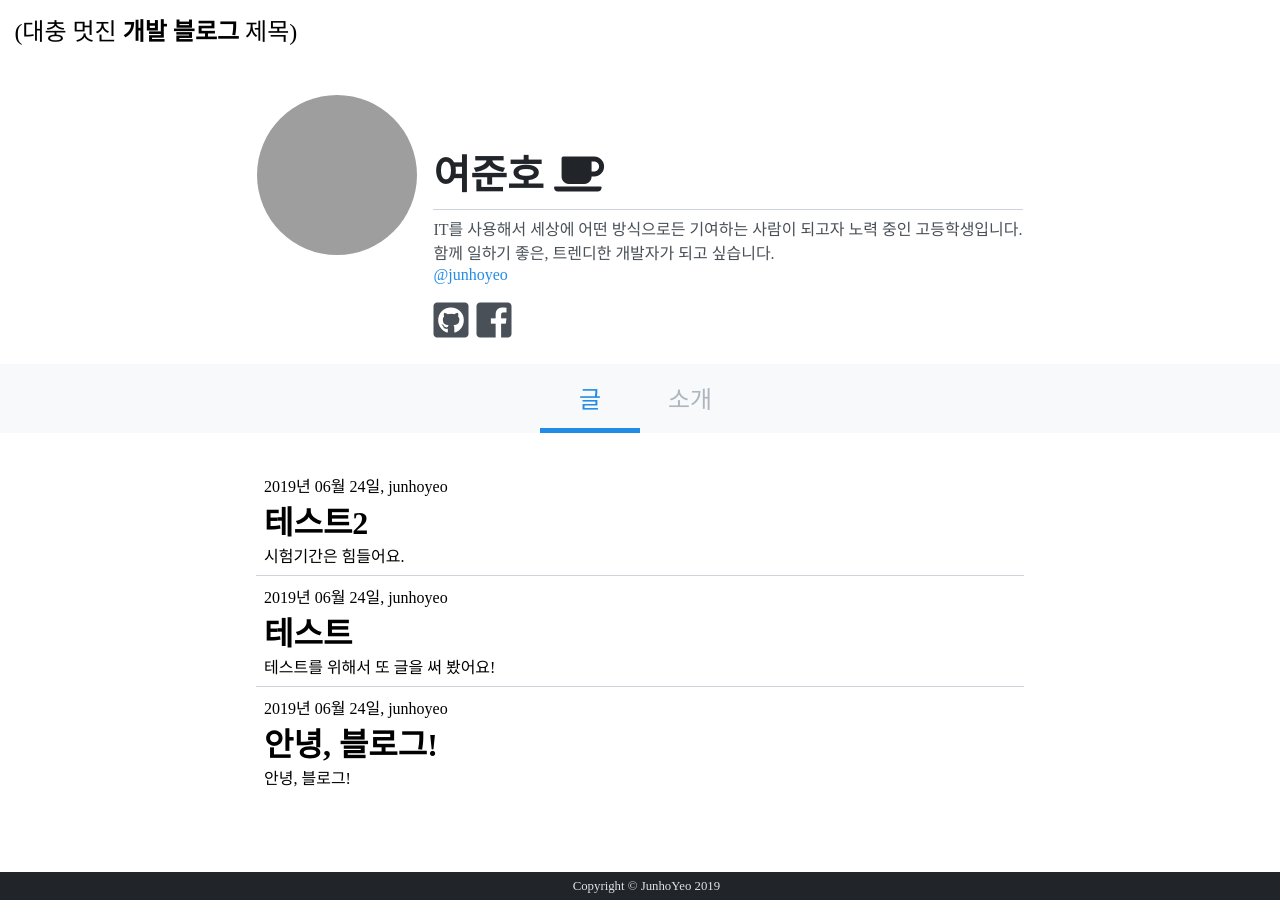
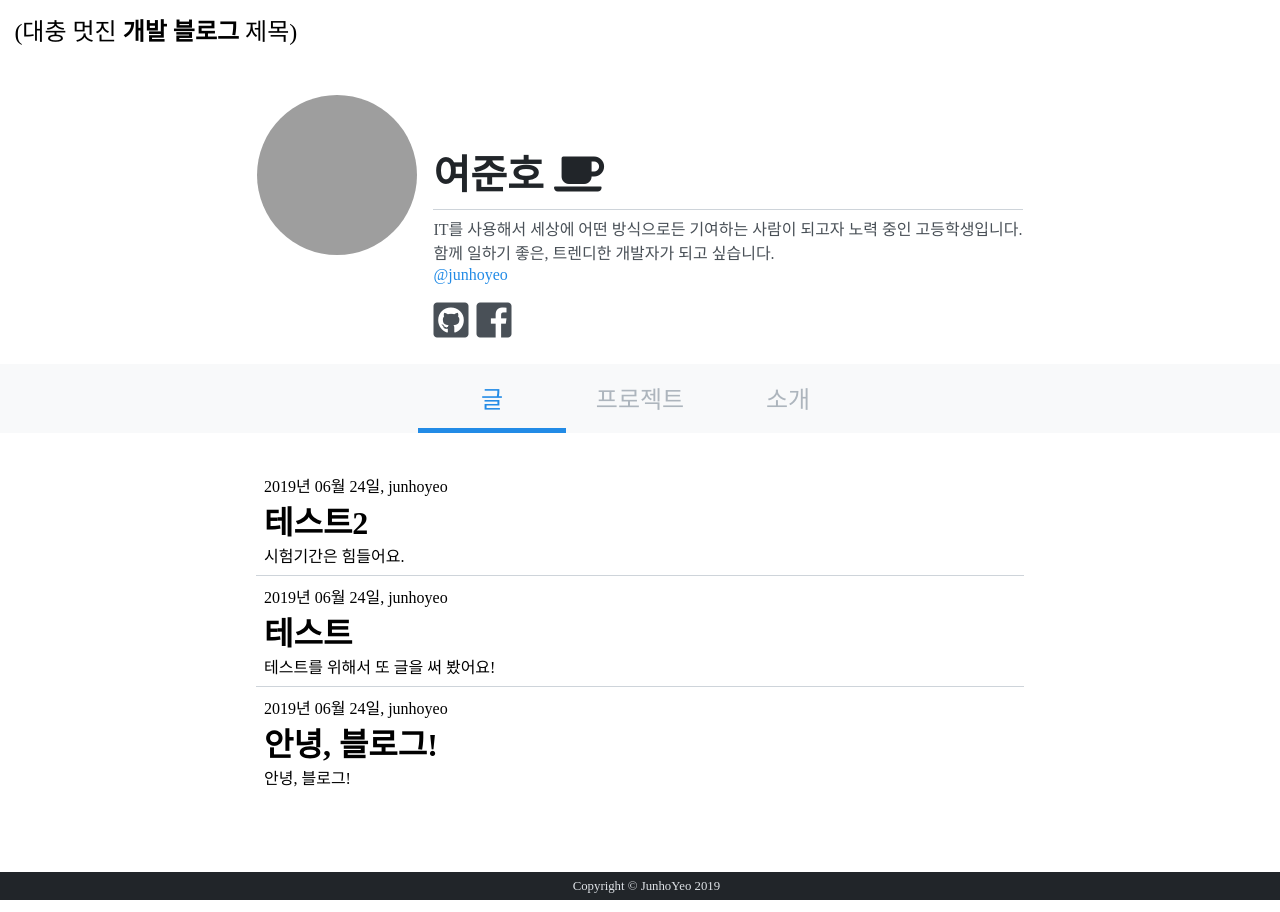
Before and after one commit to junhoyeo/blog-v1, a Jekyll site: the page built from index.html, in a window 1280 px wide. Built offline with Jekyll 4.4.1, drawn with Linux system fonts in a browser that asks for light colours; some web fonts are replaced; grey boxes are pictures that could not be loaded.

Commit message:
fix: add projects page

```diff
--- a/_includes/navbar.html
+++ b/_includes/navbar.html
@@ -9,6 +9,12 @@
       <li>글</li>
     </a>
     <a
+      href="/projects"
+      class="navbar__menu-item {% if current.first == '/projects' %}active{% endif %}"
+    >
+      <li>프로젝트</li>
+    </a>
+    <a
       href="/about"
       class="navbar__menu-item {% if current.first == '/about' %}active{% endif %}"
     >
--- a/_scss/blog/_navbar.scss
+++ b/_scss/blog/_navbar.scss
@@ -27,6 +27,8 @@
     width: 100px;
     padding-bottom: 0.8rem;
     justify-content: center;
+    padding-left: 1.5rem;
+    padding-right: 1.5rem;
   }
 
   &__menu-item.active {
@@ -34,4 +36,11 @@
     font-weight: 500;
     border-bottom: 5px solid $blue-6;
   }
+
+  @media (max-width: 600px) {
+    &__menu-item {
+      padding-left: 0.3rem;
+      padding-right: 0.3rem;
+    }
+  }
 }
--- /dev/null
+++ b/projects.html
@@ -0,0 +1,3 @@
+---
+layout: default
+---
```
